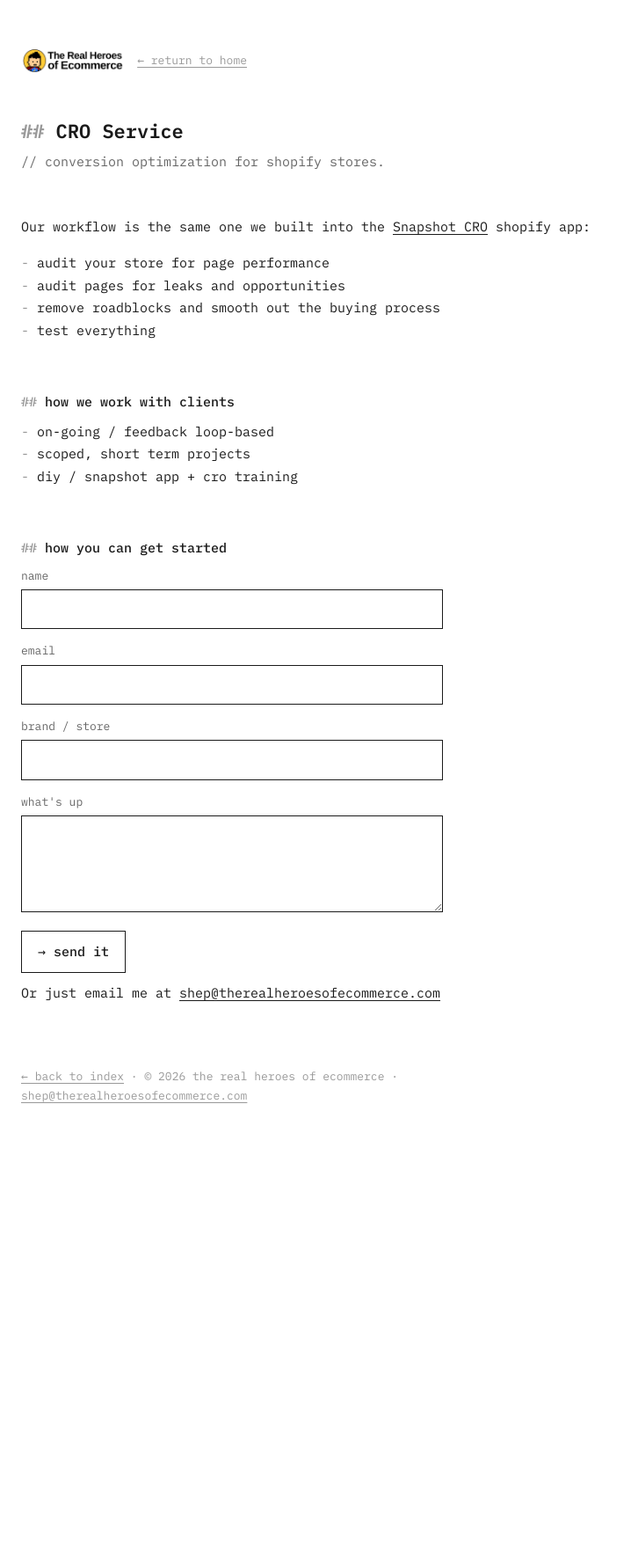
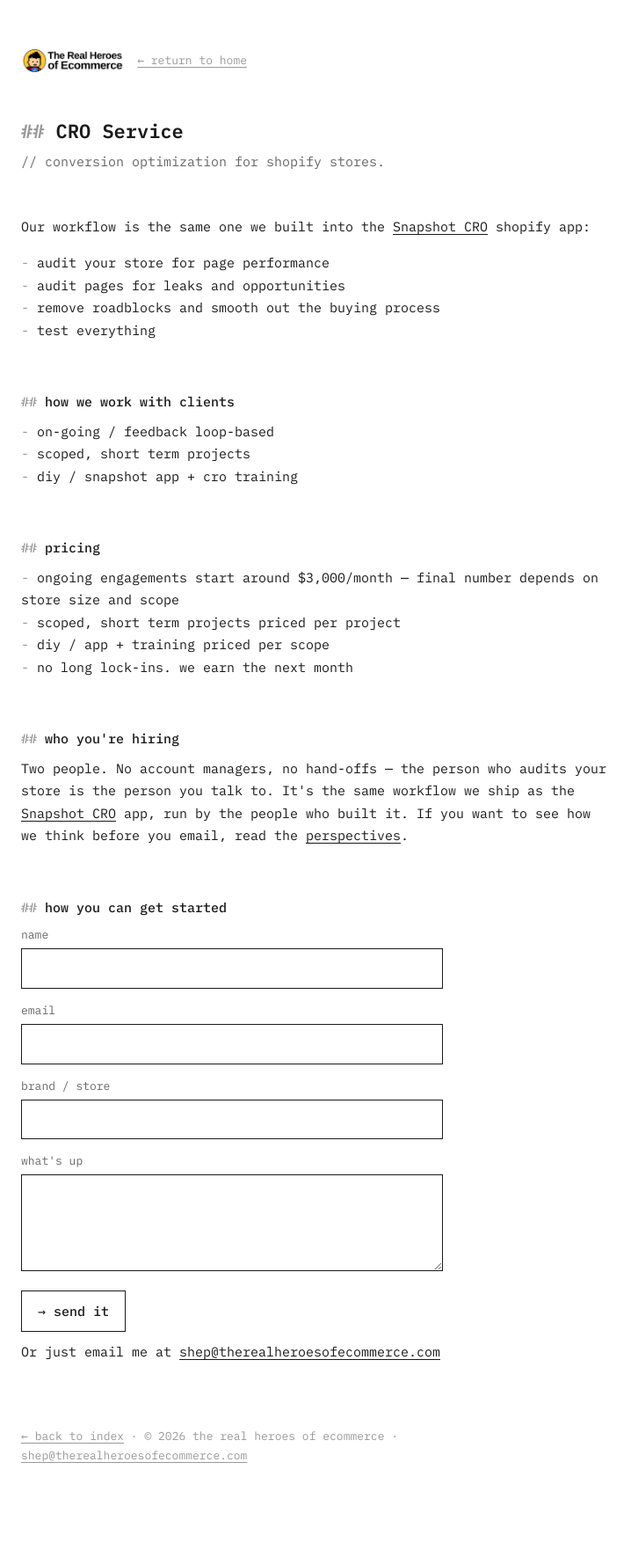
Before and after one commit to therhoe/heroes-site, a Jekyll site: the page hire-cro-agency.html, which Jekyll copies as it is, in a window 1280 px wide. Shown: the whole page at 88% size, without its empty margins (0-726 px from the left). Built offline with Jekyll 4.4.1, drawn with Linux system fonts in a browser that asks for light colours; before the commit the page ends 1353 px from its top, so only the background shows below that.

Commit message:
Add pricing and boutique framing to CRO service page
States the ~$3,000/mo starting range to qualify leads (same filter
logic as the app pricing) and adds a who-you-are-hiring section:
two people, founder-led, same workflow as the Snapshot CRO app.

Co-Authored-By: Claude Fable 5 <noreply@anthropic.com>

```diff
--- a/hire-cro-agency.html
+++ b/hire-cro-agency.html
@@ -4,7 +4,7 @@
   <meta charset="UTF-8">
   <meta name="viewport" content="width=device-width, initial-scale=1.0">
   <title>CRO Service for Shopify Stores — The Real Heroes of Ecommerce</title>
-  <meta name="description" content="Conversion optimization for Shopify stores: audit for page performance, find leaks, remove roadblocks, test everything. Ongoing retainers, scoped projects, or DIY with CRO training.">
+  <meta name="description" content="Boutique conversion optimization for Shopify stores: audit for page performance, find leaks, remove roadblocks, test everything. Ongoing engagements start around $3,000/month.">
   <link rel="canonical" href="https://therealheroesofecommerce.com/hire-cro-agency.html">
   <link rel="preconnect" href="https://fonts.googleapis.com">
   <link rel="preconnect" href="https://fonts.gstatic.com" crossorigin>
@@ -117,6 +117,17 @@
     <li>diy / snapshot app + cro training</li>
   </ul>
 
+  <h1>pricing</h1>
+  <ul>
+    <li>ongoing engagements start around $3,000/month — final number depends on store size and scope</li>
+    <li>scoped, short term projects priced per project</li>
+    <li>diy / app + training priced per scope</li>
+    <li>no long lock-ins. we earn the next month</li>
+  </ul>
+
+  <h1>who you're hiring</h1>
+  <p>Two people. No account managers, no hand-offs — the person who audits your store is the person you talk to. It's the same workflow we ship as the <a href="/snapshot-cro.html">Snapshot CRO</a> app, run by the people who built it. If you want to see how we think before you email, read the <a href="/perspectives/">perspectives</a>.</p>
+
   <h1>how you can get started</h1>
   <form class="lead" id="leadform">
     <div class="field">
```
